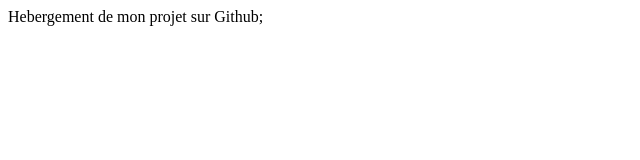
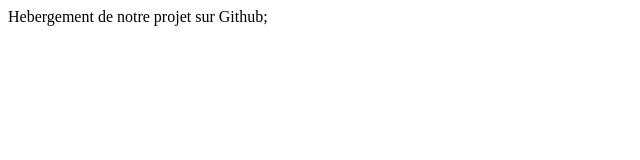
Before and after one commit to Saindou-Kassim/Projet2IDLS4, a plain HTML site: page projet.html in a window 1280 px wide. Shown: the full height of the page, 0-640 px from the left. Drawn offline with Linux system fonts and the light colour scheme.

Commit message:
1er Commit Débu
Hébergement de notre projet sur GitHub.

```diff
--- a/projet.html
+++ b/projet.html
@@ -10,7 +10,7 @@
     </head>
     <body>
 
-        Hebergement de mon projet sur Github;
+        Hebergement de notre projet sur Github;
 
         <script src="projet.js" async defer></script>
     </body>
```
